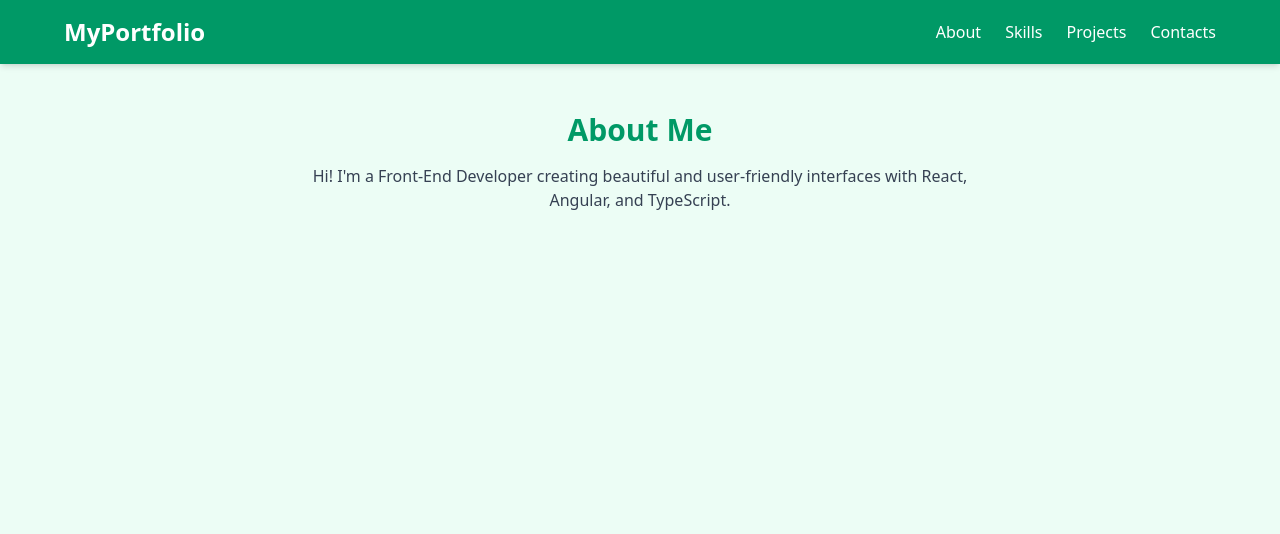
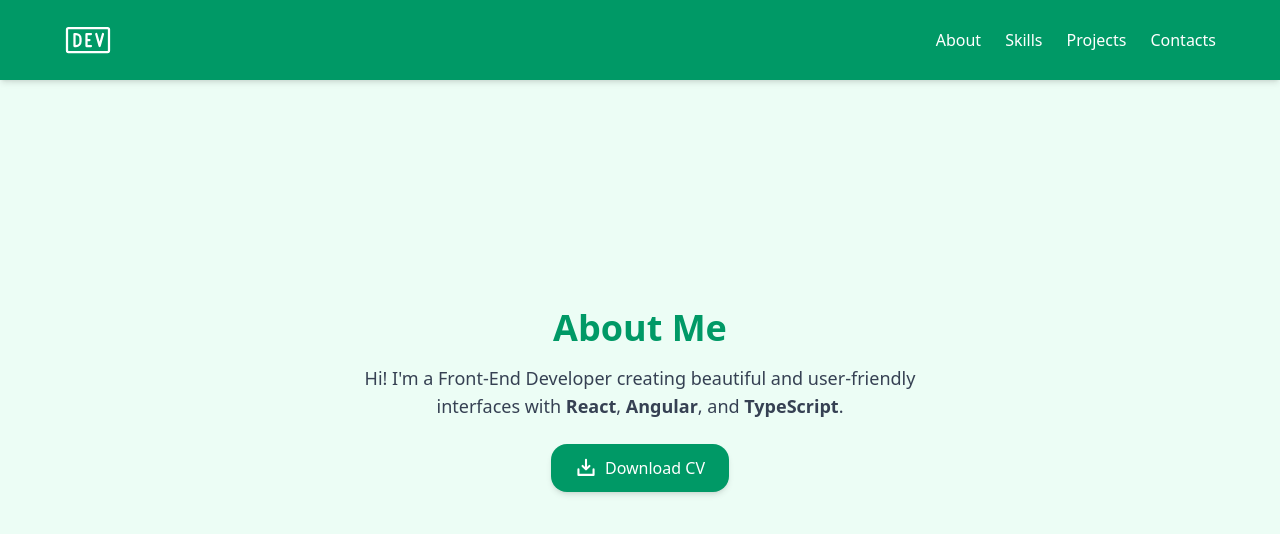
Before and after one commit to Yko-koshka/my-portfolio, a React (Vite) app: page /about in a window 1280 px wide. Shown: the top 534 px of the page. Built offline with nearby package versions, Linux system fonts and the light colour scheme.

Commit message:
add a logo, animations, pdf

```diff
--- a/src/components/Navbar.jsx
+++ b/src/components/Navbar.jsx
@@ -1,6 +1,7 @@
 import { useState } from 'react';
 import { Link } from 'react-router-dom';
 import { FaBars, FaTimes } from 'react-icons/fa';
+import { PiDevToLogoLight } from 'react-icons/pi';
 
 const Navbar = () => {
   // State to track whether the mobile menu is open or closed
@@ -14,8 +15,8 @@ const Navbar = () => {
     <nav className="bg-emerald-600 text-white fixed w-full shadow-md z-50">
       <div className="container mx-auto px-6 py-4 flex justify-between items-center">
         {/* Logo with a link to the home page */}
-        <Link to="/" className="text-2xl font-bold">
-          MyPortfolio
+        <Link to="/">
+          <PiDevToLogoLight className="w-12 h-12 text-white" />
         </Link>
 
         {/* Desktop navigation links */}
--- a/src/pages/About.jsx
+++ b/src/pages/About.jsx
@@ -1,12 +1,42 @@
+import { motion } from 'framer-motion';
+import { PiDownloadSimpleBold } from 'react-icons/pi'; // Иконка скачивания
+
 const About = () => {
   return (
-    <section className="h-screen pt-28 text-center bg-emerald-50 text-emerald-900">
-      <h2 className="text-3xl font-bold text-emerald-600">About Me</h2>
-      <p className="mt-4 max-w-2xl mx-auto text-gray-700">
-        Hi! I'm a Front-End Developer creating beautiful and user-friendly
-        interfaces with React, Angular, and TypeScript.
-      </p>
+    <section className="h-screen flex flex-col items-center justify-center text-center px-4 bg-emerald-50 text-emerald-900">
+      <motion.div
+        initial={{ opacity: 0, y: 40 }}
+        animate={{ opacity: 1, y: 0 }}
+        transition={{ duration: 0.6, ease: 'easeOut' }}
+      >
+        <h2 className="text-3xl sm:text-4xl font-bold text-emerald-600">
+          About Me
+        </h2>
+        <p className="mt-4 max-w-xl text-base sm:text-lg text-gray-700">
+          Hi! I'm a Front-End Developer creating beautiful and user-friendly
+          interfaces with <strong>React</strong>, <strong>Angular</strong>, and{' '}
+          <strong>TypeScript</strong>.
+        </p>
+
+        {/* Download button */}
+        <motion.a
+          href="/cv/Hanna_Leheza_CV.pdf" // <-- Укажи путь к своему резюме
+          download
+          whileHover={{ scale: 1.05 }}
+          whileTap={{ scale: 0.95 }}
+          className="mt-6 inline-flex items-center gap-2 bg-emerald-600 text-white px-6 py-3 rounded-2xl shadow-md hover:bg-emerald-700 transition-colors"
+        >
+          <motion.span
+            whileHover={{ rotate: [0, -10, 10, 0] }}
+            transition={{ duration: 0.6 }}
+          >
+            <PiDownloadSimpleBold size={22} />
+          </motion.span>
+          Download CV
+        </motion.a>
+      </motion.div>
     </section>
   );
 };
+
 export default About;
--- a/src/pages/Contacts.jsx
+++ b/src/pages/Contacts.jsx
@@ -3,7 +3,12 @@ import { FaGithub, FaLinkedin, FaTelegram, FaEnvelope } from 'react-icons/fa';
 
 const Contacts = () => {
   return (
-    <section className="h-screen pt-28 text-center bg-emerald-50 text-emerald-900">
+    <section className="h-screen flex flex-col items-center justify-center text-center bg-emerald-50 text-emerald-900">
+      <motion.div
+        initial={{ opacity: 0, y: 40 }}
+        animate={{ opacity: 1, y: 0 }}
+        transition={{ duration: 0.6, ease: 'easeOut' }}
+      >
         <h2 className="text-3xl font-bold text-emerald-600">Contact</h2>
         <div className="flex justify-center gap-6 mt-6">
           {[
@@ -23,6 +28,7 @@ const Contacts = () => {
             </motion.a>
           ))}
         </div>
+      </motion.div>
     </section>
   );
 };
--- a/src/pages/Hero.jsx
+++ b/src/pages/Hero.jsx
@@ -2,7 +2,7 @@ import { motion } from 'framer-motion';
 
 const Hero = () => {
   return (
-    <section className="h-screen text-center pb-12 pt-28 bg-emerald-50 text-emerald-900 to-teal-500 text-emerald-600">
+    <section className="h-screen flex flex-col items-center justify-center text-center bg-emerald-50 text-emerald-900 to-teal-500 text-emerald-600">
       <motion.img
         src="/avatar.png"
         alt="Avatar"
--- a/src/pages/Projects.jsx
+++ b/src/pages/Projects.jsx
@@ -3,6 +3,11 @@ import { motion } from 'framer-motion';
 const Projects = () => {
   return (
     <section className="h-screen py-12 pt-28">
+      <motion.div
+        initial={{ opacity: 0, y: 40 }}
+        animate={{ opacity: 1, y: 0 }}
+        transition={{ duration: 0.6, ease: 'easeOut' }}
+      >
         <h2 className="text-3xl font-bold text-center text-emerald-600">
           Projects
         </h2>
@@ -34,6 +39,7 @@ const Projects = () => {
             </motion.div>
           ))}
         </div>
+      </motion.div>
     </section>
   );
 };
--- a/src/pages/Skills.jsx
+++ b/src/pages/Skills.jsx
@@ -63,6 +63,11 @@ const skills = [
 const Skills = () => {
   return (
     <section className="h-screen py-12 pt-28 bg-emerald-50 text-emerald-900 text-center">
+      <motion.div
+        initial={{ opacity: 0, y: 40 }}
+        animate={{ opacity: 1, y: 0 }}
+        transition={{ duration: 0.6, ease: 'easeOut' }}
+      >
         <h2 className="text-3xl font-bold mb-8">💡 My Skills</h2>
         <div className="grid grid-cols-1 md:grid-cols-3 gap-6 px-6">
           {skills.map((skill, index) => (
@@ -85,6 +90,7 @@ const Skills = () => {
             </motion.div>
           ))}
         </div>
+      </motion.div>
     </section>
   );
 };
```
Also changed, not shown: src/assets/logo.png (added), 1 other file (tests, documents, lock files or other folders). Lines whose indentation alone changed are shown as unchanged.
